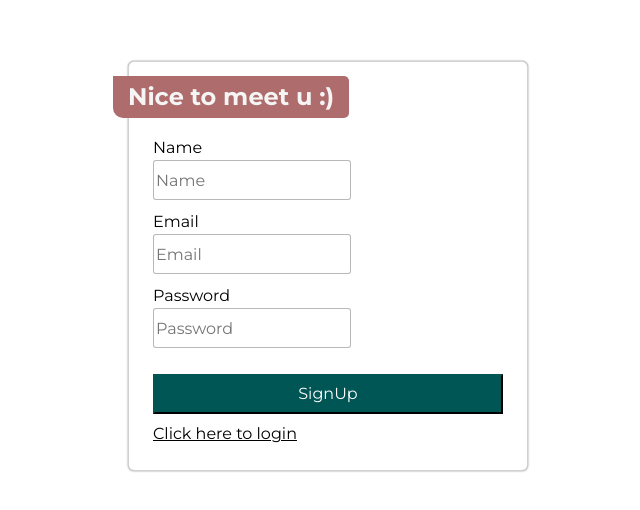
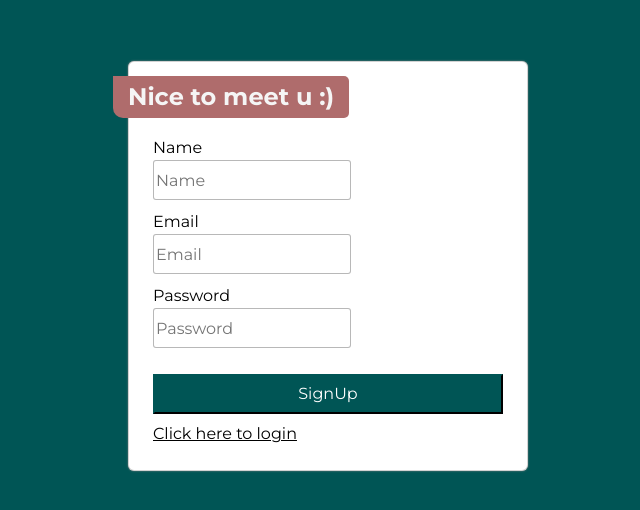
Before and after one commit to IMRANDIL/healthUM, a React (Create React App) app in the folder client/: page /signup in a window 1280 px wide. Shown: the part 134-644 px from the top of the page, without its empty margins (312-952 px from the left). Built offline with nearby package versions, Linux system fonts and the light colour scheme; the HTML template or start-up script is replaced by a standard one.

Commit message:
some fix

```diff
--- a/client/src/index.css
+++ b/client/src/index.css
@@ -4,7 +4,6 @@
 
 *{
     font-family: 'Montserrat', sans-serif !important;
-
 
 }
 
@@ -78,6 +77,7 @@ label{
     font-size: 16px !important;
     display: block !important;
     margin-top: 8px !important;
+
 }
 
 .anchor:hover{
@@ -93,10 +93,13 @@ label{
     display: flex;
     align-items: center;
     justify-content: center;
+    background-color:#005555;
+
 }
 
 .authForm{
     width: 400px;
+
 }
 
 
```
